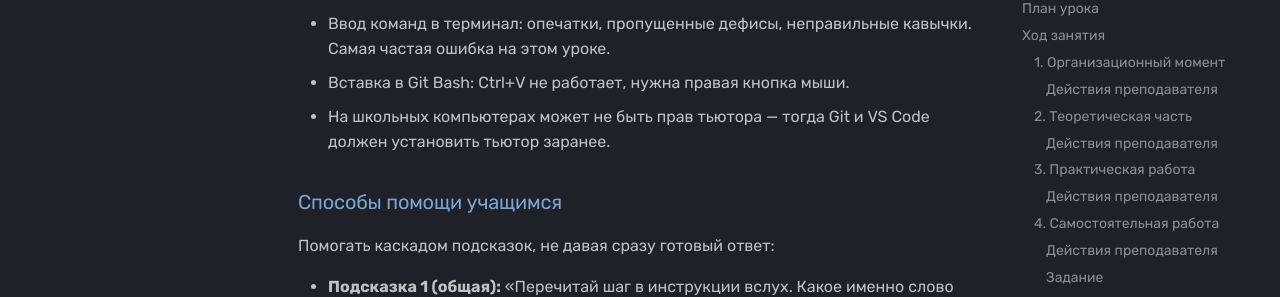
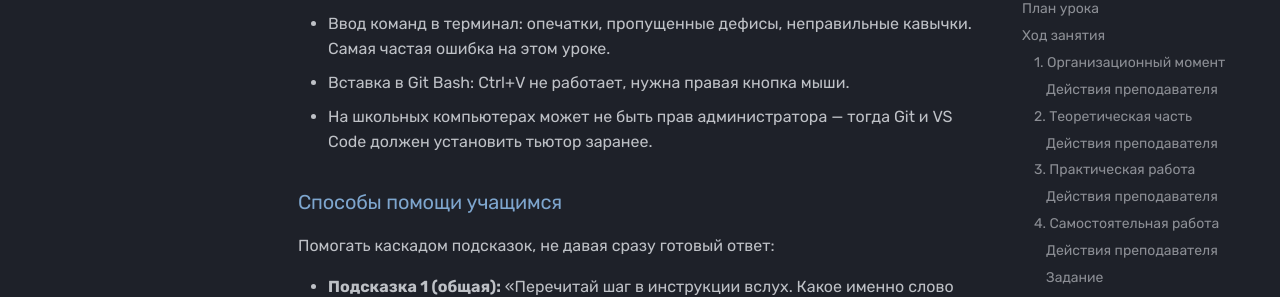
Before and after one commit to talaev-sergey/edu-modules, an MkDocs documentation site: the page built from modules/git-github/docs/lessons/lesson_01.md, in a window 1280 px wide and 900 px high, scrolled down 9503 px. Shown: the part 153-450 px from the top of the window. Built offline with MkDocs 1.6.1 and Material for MkDocs 9.7.7, drawn with Linux system fonts in a browser that asks for light colours.

Commit message:
fix(lesson-01): correct admin rights wording in troubleshooting
Replace «прав тьютора» with «прав администратора» in Возможные
сложности; rebuild lesson 1 page from updated draft.

```diff
--- a/modules/git-github/docs/lessons/lesson_01.md
+++ b/modules/git-github/docs/lessons/lesson_01.md
@@ -244,7 +244,7 @@ age: 12–14 лет
 - Большое число экранов в установщике Git — ученики теряются и начинают менять настройки. Предупредить: просто «Next».
 - Ввод команд в терминал: опечатки, пропущенные дефисы, неправильные кавычки. Самая частая ошибка на этом уроке.
 - Вставка в Git Bash: Ctrl+V не работает, нужна правая кнопка мыши.
-- На школьных компьютерах может не быть прав тьютора — тогда Git и VS Code должен установить тьютор заранее.
+- На школьных компьютерах может не быть прав администратора — тогда Git и VS Code должен установить тьютор заранее.
 
 ### Способы помощи учащимся
 
```
Also changed, not shown: modules/git-github/.claude/skills/mkdocs-programmer/work-log.md (+1 -0 lines), 1 other file.
